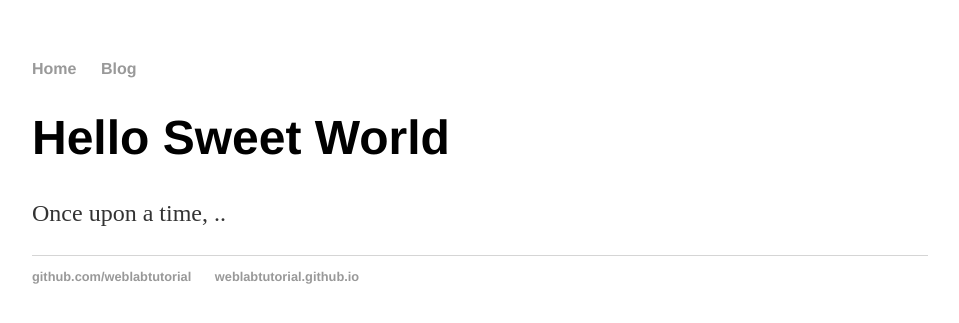
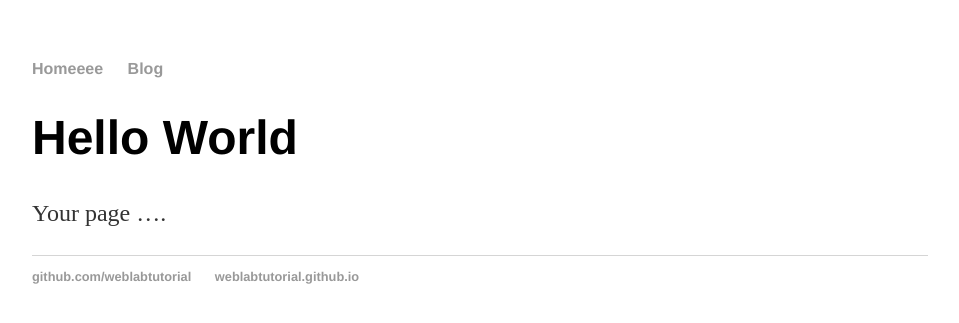
Before and after one commit to M7md-AR/M7md-AR.github.io, a Jekyll site: the page index.html, which Jekyll copies as it is, in a window 1280 px wide. Shown: the top 323 px of the page, without its empty margins (160-1119 px from the left). Built offline with Jekyll 4.4.1, drawn with Linux system fonts in a browser that asks for light colours.

Commit message:
Update index.html

```diff
--- a/index.html
+++ b/index.html
@@ -1,8 +1,27 @@
----
-layout: default
-title: Web Programming
----
-<div class="blurb">
-<h1>Hello Sweet World</h1>
-<p>Once upon a time, ..</p>
-</div>
+<!DOCTYPE html>
+<html>
+<head>
+<title>Web Programming</title>
+  <!-- link to main stylesheet -->
+<link rel="stylesheet" type="text/css" href="/css/main.css">
+
+</head>
+<body>
+<nav>
+ <ul>
+ <li><a href="/">Homeeee</a></li>
+ <li><a href="/blog">Blog</a></li>
+ </ul>
+</nav>
+<div class="container">
+ <div class="blurb">
+ <h1>Hello World</h1>
+ <p>Your page ….</p>
+<footer>
+ <ul>
+ <li><a href="https://github.com/weblabtutorial">github.com/weblabtutorial</a></li>
+ <li><a href="https://weblabtutorial.github.io"> weblabtutorial.github.io </a></li>
+</ul>
+</footer>
+</body>
+</html>
```
